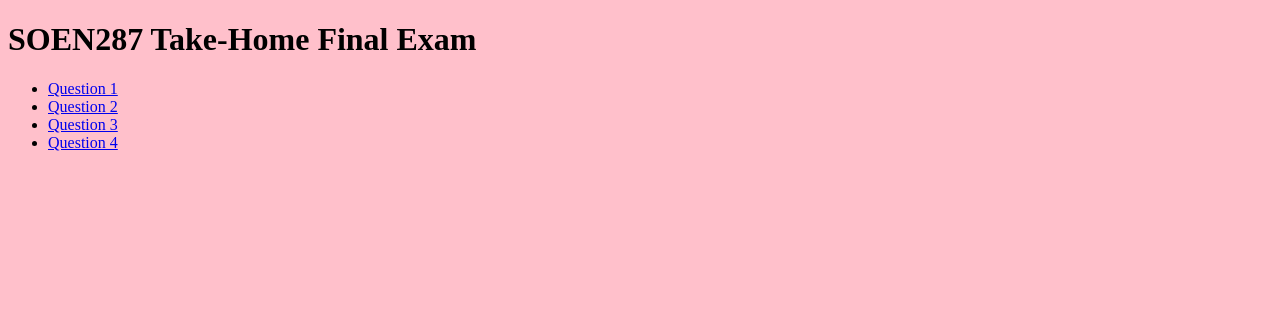
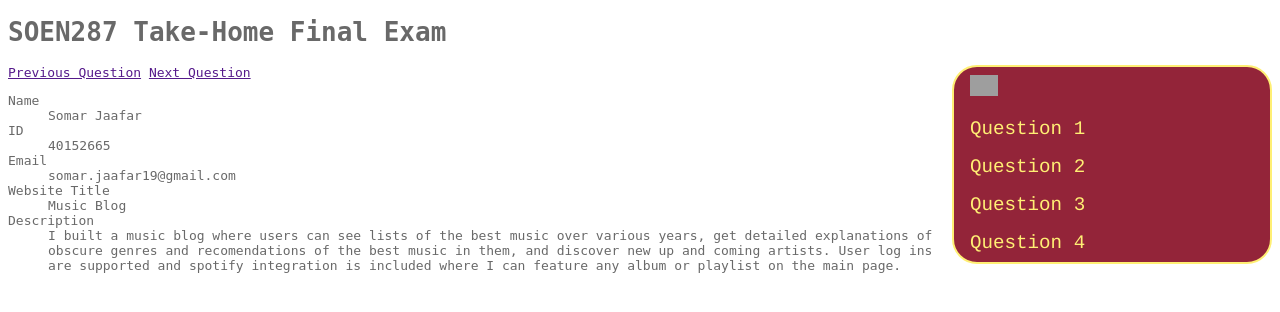
Before and after one commit to somxr/SOEN_FINAL, a Flask app: page / in a window 1280 px wide. Shown: the top 312 px of the page. Run offline with Flask 2, Linux system fonts and the light colour scheme; grey boxes are pictures that could not be loaded.

Commit message:
finished q1?

```diff
--- a/static/exam.css
+++ b/static/exam.css
@@ -1,3 +1,55 @@
 body {
-    background-color: pink;
+  font-family: monospace;
+  color: dimgray;
 }
+
+ul.nav {
+  list-style-type: none;
+  margin: 0;
+  padding: 0;
+  width: 25%;
+  background-color: #932439;
+  height: 100%;
+  overflow: auto;
+    float: right;
+   border-radius: 25px;
+  border-color: #ffef74;
+  border-width: 2px;
+  border-style:solid;
+}
+
+li a {
+  display: block;
+  color: #ffef74;
+  padding: 8px 16px;
+  text-decoration: none;
+  font-family: Courier;
+ font-size: 120%;
+}
+
+li a.active {
+  background-color: #4CAF50;
+  color: white;
+}
+
+li a:hover:not(.active) {
+  background-color: #555;
+  color: white;
+}
+
+li a img {
+  width: 10%;
+  height: 10%;
+}
+
+code {
+  color:greenyellow;
+}
+
+em {
+  color: green;
+}
+
+strong {
+  color: black;
+}
--- a/templates/exam.html
+++ b/templates/exam.html
@@ -1,20 +1,49 @@
 <!DOCTYPE html>
 <html lang="en">
+
 <head>
-    <meta charset="UTF-8">
-    <title>SOEN287-S Take-Home Final Exam</title>
-    <link rel="stylesheet" type="text/css" href="\static\exam.css"></head>
+
+        <meta charset="UTF-8">
+        <title>{% block title %}SOEN287-S Take-Home Final Exam{% endblock %}</title>
+        <link rel="stylesheet" type="text/css" href="\static\exam.css">
+        {% block head %}
+        {% endblock %}
+ </head>
 
 <body>
-
 <h1>SOEN287 Take-Home Final Exam</h1>
 
-<ul>
-    <li><a href="q1.html">Question 1</a></li>
-    <li><a href="q2.html">Question 2</a></li>
-    <li><a href="q3.html">Question 3</a></li>
-    <li><a href="q4.html">Question 4</a></li>
+<a href={{ prev_link }}>Previous Question</a>
+<a href={{ next_link }}>Next Question</a>
+
+
+<ul class="nav">
+    <li><a href="/"><img src="/static/sonic_icon.png"></a></li>
+    <li><a href="/q1">Question 1</a></li>
+    <li><a href="/q2">Question 2</a></li>
+    <li><a href="/q3">Question 3</a></li>
+    <li><a href="/q4">Question 4</a></li>
+
 </ul>
+
+<div>
+    {% block content %}
+        <dl>
+        <dt>Name</dt>
+        <dd>Somar Jaafar</dd>
+        <dt>ID</dt>
+        <dd>40152665</dd>
+        <dt>Email</dt>
+        <dd>somar.jaafar19@gmail.com</dd>
+        <dt>Website Title</dt>
+        <dd>Music Blog</dd>
+        <dt>Description</dt>
+        <dd>I built a music blog where users can see lists of the best music over various years, get detailed explanations of obscure genres and recomendations of the best music in them, and discover new up and coming artists. User log ins are supported and spotify integration is included where I can feature any album or playlist on the main page.</dd>
+        </dl>
+    {% endblock %}
+</div>
+
+
 
 </body>
 </html>
```
